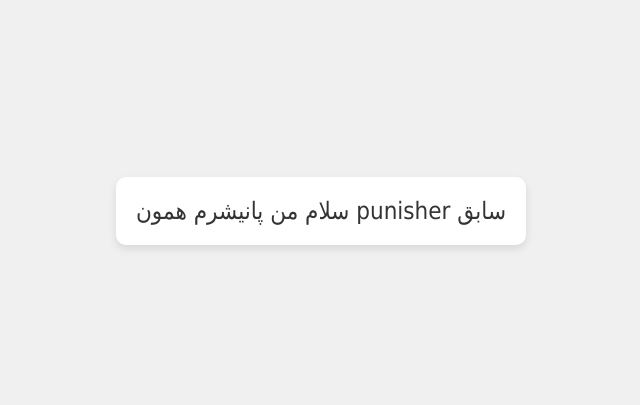
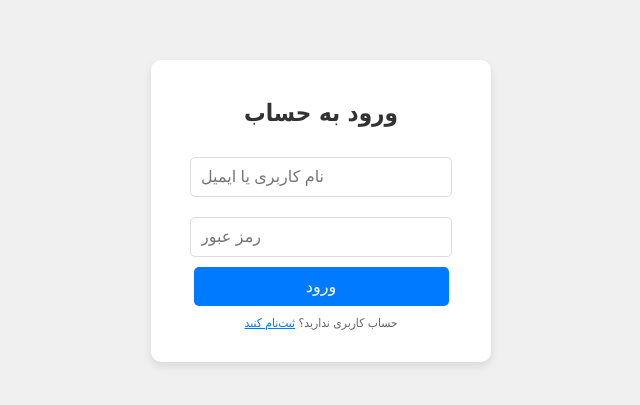
Before and after one commit to punisher121223/Ffhh, a plain HTML site: page index.html in a window 1280 px wide. Shown: the part 189-594 px from the top of the page, without its empty margins (319-959 px from the left). Drawn offline with Linux system fonts and the light colour scheme.

Commit message:
Update index.html

```diff
--- a/index.html
+++ b/index.html
@@ -2,29 +2,66 @@
 <html lang="fa">
 <head>
     <meta charset="UTF-8">
-    <title>پانیشر</title>
+    <title>ورود به حساب پانیشر</title>
     <style>
         body {
             background-color: #f0f0f0; /* پس‌زمینه خاکستری روشن */
-            font-family: 'Tahoma', sans-serif; /* فونت ساده و خوانا */
+            font-family: 'Tahoma', sans-serif;
             display: flex;
             justify-content: center;
             align-items: center;
-            height: 100vh; /* صفحه کامل پر بشه */
+            height: 100vh;
             margin: 0;
         }
-        .text {
-            font-size: 24px; /* اندازه متن بزرگ‌تر */
-            color: #333; /* رنگ متن تیره */
+        .login-container {
+            background-color: white;
+            padding: 20px;
+            border-radius: 10px;
+            box-shadow: 0 4px 8px rgba(0, 0, 0, 0.1);
+            width: 300px;
             text-align: center;
-            padding: 20px;
-            background-color: white; /* کادر سفید دور متن */
-            border-radius: 10px; /* گوشه‌های گرد */
-            box-shadow: 0 4px 8px rgba(0, 0, 0, 0.1); /* سایه ملایم */
+        }
+        .login-container h2 {
+            color: #333;
+            margin-bottom: 20px;
+        }
+        .login-container input {
+            width: 80%;
+            padding: 10px;
+            margin: 10px 0;
+            border: 1px solid #ddd;
+            border-radius: 5px;
+            font-size: 16px;
+        }
+        .login-container button {
+            width: 85%;
+            padding: 10px;
+            background-color: #007bff; /* رنگ آبی دکمه */
+            color: white;
+            border: none;
+            border-radius: 5px;
+            font-size: 16px;
+            cursor: pointer;
+        }
+        .login-container button:hover {
+            background-color: #0056b3; /* رنگ آبی تیره‌تر وقتی روشن می‌گیری */
+        }
+        .login-container p {
+            color: #666;
+            font-size: 12px;
+            margin-top: 10px;
         }
     </style>
 </head>
 <body>
-    <div class="text">سلام من پانیشرم همون punisher سابق</div>
+    <div class="login-container">
+        <h2>ورود به حساب</h2>
+        <form>
+            <input type="text" placeholder="نام کاربری یا ایمیل" required>
+            <input type="password" placeholder="رمز عبور" required>
+            <button type="submit">ورود</button>
+        </form>
+        <p>حساب کاربری ندارید؟ <a href="#" style="color: #007bff;">ثبت‌نام کنید</a></p>
+    </div>
 </body>
 </html>
```
